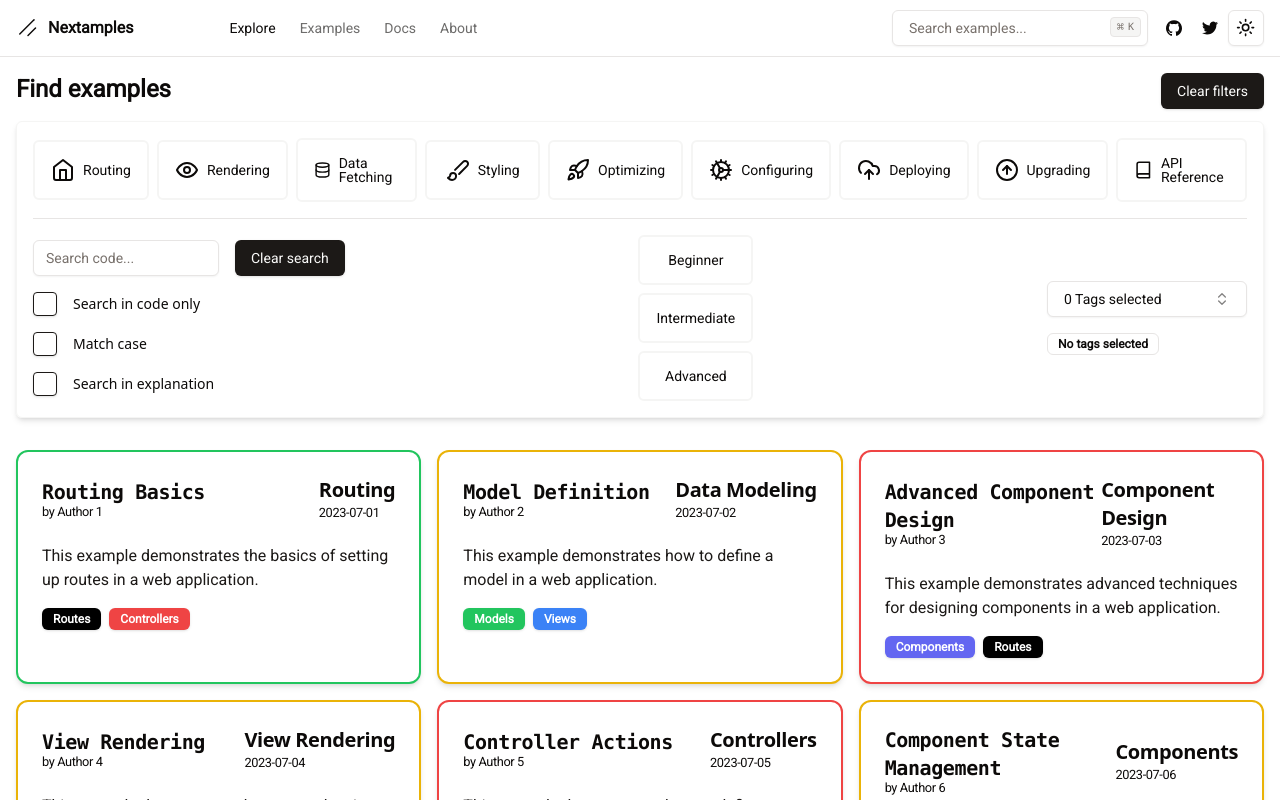
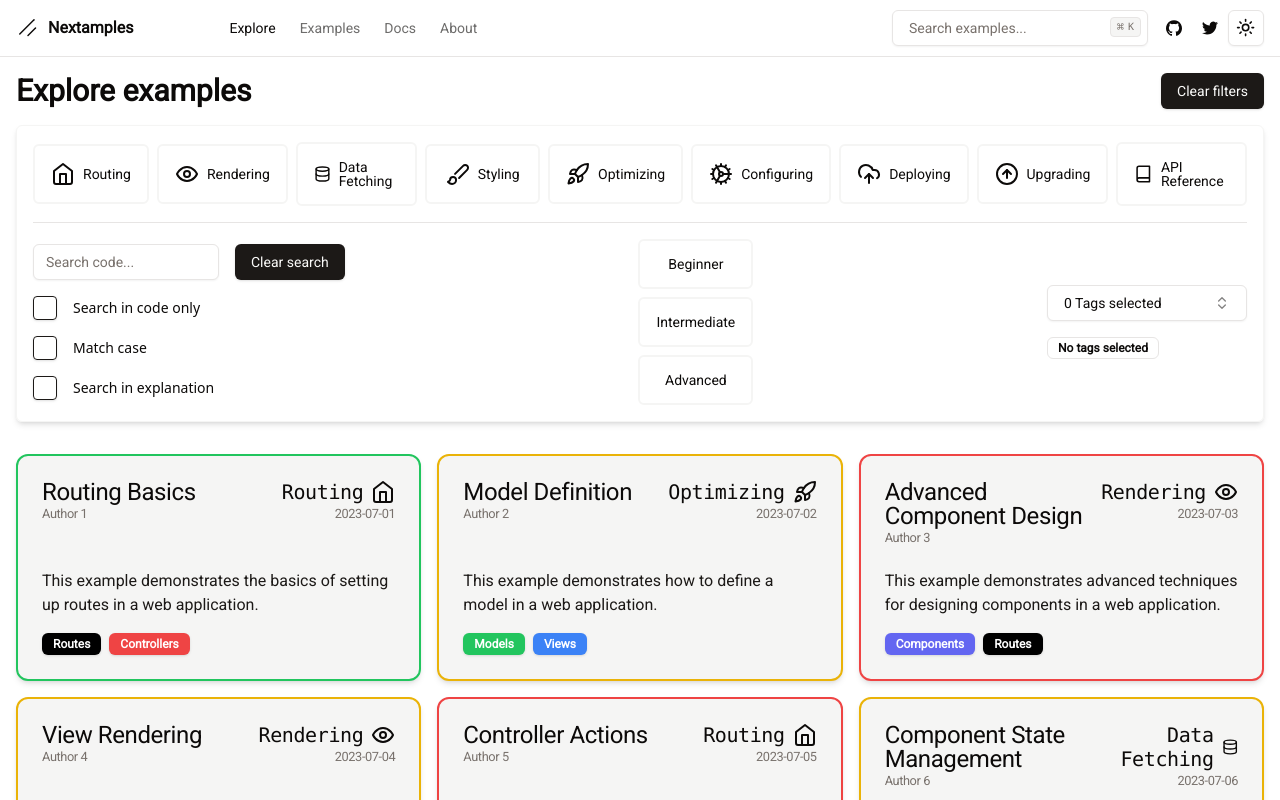
Before and after one commit to ILoID/nextamples, a Next.js app: page /explore in a window 1280 px wide. Shown: the top 800 px of the page. Built offline with nearby package versions, Linux system fonts and the light colour scheme.

Commit message:
exampleCard done for now

```diff
--- a/components/ExampleCard.tsx
+++ b/components/ExampleCard.tsx
@@ -4,6 +4,8 @@ import { Example } from "@/types";
 import { Card, CardContent, CardHeader, CardTitle } from "./ui/card";
 import { Badge } from "./ui/badge";
 import { cn, getVariant } from "@/lib/utils";
+import { useRouter } from "next/navigation";
+import { categories } from "@/constants";
 
 interface ExampleCardProps {
     example: Example;
@@ -12,37 +14,44 @@ interface ExampleCardProps {
 const ExampleCard: React.FC<ExampleCardProps> = ({
     example
 }) => {
+    const router = useRouter();
+
+    // TODO: Make sure category exists
+    const categoryItem = categories.find(category => category.name === example.category);
+    const CategoryIcon = categoryItem?.icon || categories[0].icon;
+
     let borderColor = "border-green-500"; // default
     if (example.complexity == "medium") borderColor = "border-yellow-500";
     if (example.complexity == "hard") borderColor = "border-red-500";
 
     return (
-        <Card className={cn("shadow-md border-2 transition hover:scale-105", borderColor)}>
+        <Card onClick={() => router.push(`/example/${example.title}`)} className={cn("flex flex-col justify-between shadow-md bg-secondary border-2 transition duration-300 ease-in-out cursor-pointer hover:scale-105", borderColor)}>
             <CardHeader>
-                <CardTitle className="flex items-center justify-between">
+                <CardTitle className="flex items-start justify-between">
                     <div className="flex flex-col">
-                        <h1 className="text-xl font-mono">
+                        <h1 className="text-2xl font-light leading-6 mb-1">
                             {example.title}
                         </h1>
-                        <small className="font-normal">
-                            by {example.author}
+                        <small className="font-normal text-muted-foreground">
+                            {example.author}
                         </small>
                     </div>
-                    <div>
-                        <h1 className="text-xl font-sans">
-                            {example.category}
-                        </h1>
-                        <small className="font-normal">
+                    <div className="flex flex-col text-right">
+                        <h2 className="flex items-center space-x-2 text-xl font-mono leading-6 mb-1 font-extralight">
+                            <span>{example.category}</span>
+                            <CategoryIcon />
+                        </h2>
+                        <small className="font-normal text-muted-foreground">
                             {example.date}
                         </small>
                     </div>
                 </CardTitle>
             </CardHeader>
             <CardContent className="flex flex-col justify-between">
-                <p className="text-primary mb-4">
+                <p className="text-primary">
                     {example.summary}
                 </p>
-                <div className="flex flex-wrap gap-2">
+                <div className="flex flex-wrap gap-2 mt-4">
                     {example.tags.map(tag => (
                         <Badge key={tag} variant={getVariant(tag)} className="capitalize">
                             {tag}
--- a/components/explore/ExploreFilter.tsx
+++ b/components/explore/ExploreFilter.tsx
@@ -105,8 +105,8 @@ const ExploreFilter: React.FC<ExploreFilterProps> = ({ }) => {
     return (
         <div className="p-4">
             <div className="flex justify-between">
-                <h1 className="text-2xl font-extrabold mb-4">
-                    Find examples
+                <h1 className="text-3xl font-extrabold mb-4">
+                    Explore examples
                 </h1>
 
                 {/* Clear filters */}
@@ -117,7 +117,7 @@ const ExploreFilter: React.FC<ExploreFilterProps> = ({ }) => {
 
             <div className="flex flex-col border border-muted p-4 rounded-md shadow-md">
                 {/* Desktop Categories */}
-                <RadioGroup className="hidden md:flex md:items-center md:justify-between md:">
+                <RadioGroup className="hidden md:flex md:items-center md:justify-between md:overflow-x-auto">
                     {categories.map((categoryItem) => {
                         const IconComponent = categoryItem.icon;
                         return (
--- a/constants/index.ts
+++ b/constants/index.ts
@@ -30,7 +30,7 @@ export const exampleData: Example[] = [
         title: "Model Definition",
         date: "2023-07-02",
         author: "Author 2",
-        category: "Data Modeling",
+        category: "Optimizing",
         complexity: "medium",
         tags: ["models", "views"],
         summary: "This example demonstrates how to define a model in a web application.",
@@ -54,7 +54,7 @@ export const exampleData: Example[] = [
         title: "Advanced Component Design",
         date: "2023-07-03",
         author: "Author 3",
-        category: "Component Design",
+        category: "Rendering",
         complexity: "hard",
         tags: ["components", "routes"],
         summary: "This example demonstrates advanced techniques for designing components in a web application.",
@@ -82,7 +82,7 @@ export const exampleData: Example[] = [
         title: "View Rendering",
         date: "2023-07-04",
         author: "Author 4",
-        category: "View Rendering",
+        category: "Rendering",
         complexity: "medium",
         tags: ["views", "controllers"],
         summary: "This example demonstrates how to render views in a web application.",
@@ -106,7 +106,7 @@ export const exampleData: Example[] = [
         title: "Controller Actions",
         date: "2023-07-05",
         author: "Author 5",
-        category: "Controllers",
+        category: "Routing",
         complexity: "hard",
         tags: ["controllers", "routes"],
         summary: "This example demonstrates how to define controller actions in a web application.",
@@ -130,7 +130,7 @@ export const exampleData: Example[] = [
         title: "Component State Management",
         date: "2023-07-06",
         author: "Author 6",
-        category: "Components",
+        category: "Data Fetching",
         complexity: "medium",
         tags: ["components", "views"],
         summary: "This example demonstrates how to manage state within components in a web application.",
@@ -158,7 +158,7 @@ export const exampleData: Example[] = [
         title: "Routing with Parameters",
         date: "2023-07-07",
         author: "Author 7",
-        category: "Routing",
+        category: "Configuring",
         complexity: "easy",
         tags: ["routes", "controllers"],
         summary: "This example demonstrates how to define routes with parameters in a web application.",
@@ -180,7 +180,7 @@ export const exampleData: Example[] = [
         title: "Model Associations",
         date: "2023-07-08",
         author: "Author 8",
-        category: "Data Modeling",
+        category: "API Reference",
         complexity: "hard",
         tags: ["models"],
         summary: "This example demonstrates how to define associations between models in a web application.",
@@ -211,7 +211,7 @@ export const exampleData: Example[] = [
         title: "Advanced Routing",
         date: "2023-07-09",
         author: "Author 9",
-        category: "Routing",
+        category: "Upgrading",
         complexity: "medium",
         tags: ["routes", "controllers"],
         summary: "This example demonstrates advanced techniques for defining routes in a web application.",
@@ -243,7 +243,7 @@ export const exampleData: Example[] = [
         title: "Component Lifecycle",
         date: "2023-07-10",
         author: "Author 10",
-        category: "Components",
+        category: "Deploying",
         complexity: "hard",
         tags: ["components", "views"],
         summary: "This example demonstrates how to work with the component lifecycle in a web application.",
```
